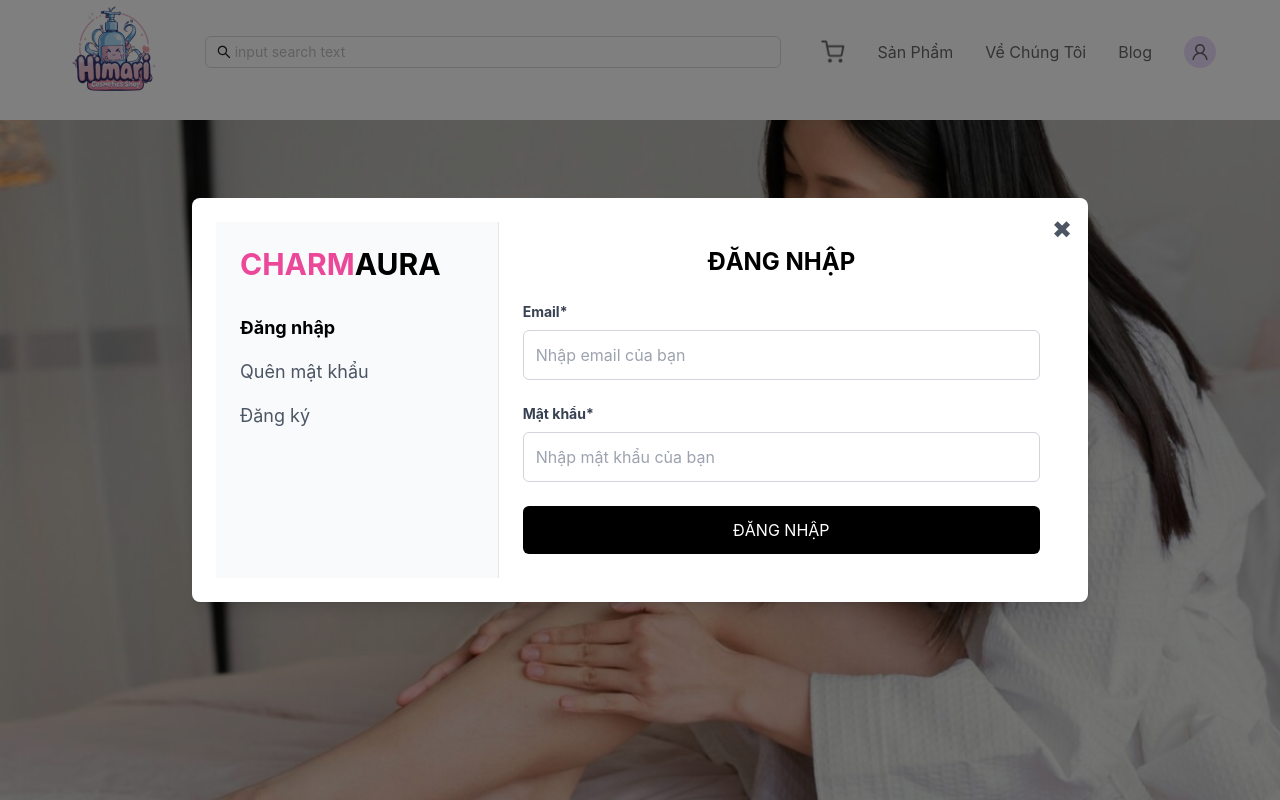
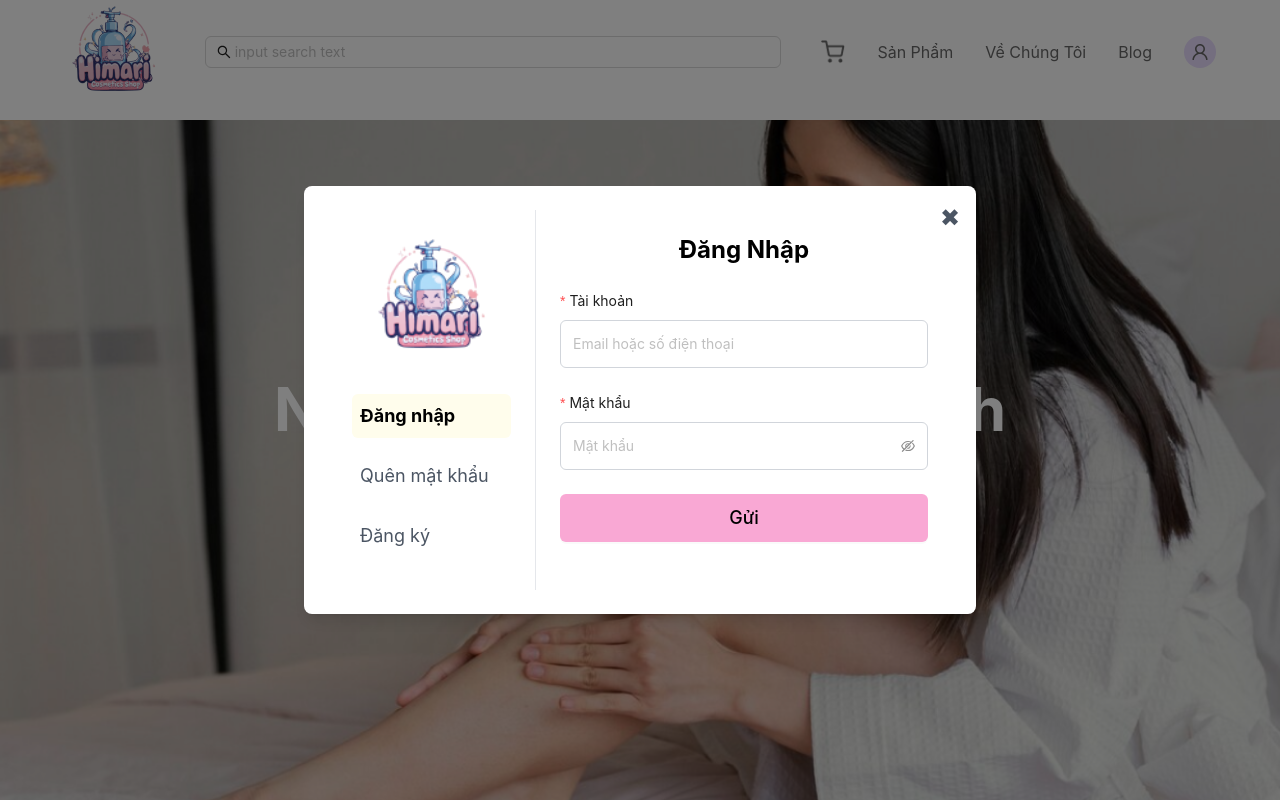
Before and after one commit to duchi8386/NJS1703_Himari_FE, a React (Vite) app: page / in a window 1280 px wide. Both pictures are taken after a click on the element 1200 px from the left and 52 px from the top of the page. Shown: the top 800 px of the page. Built offline with nearby package versions, Linux system fonts and the light colour scheme.

Commit message:
Update modal login - Admin

```diff
--- a/src/components/modal/LoginModal.jsx
+++ b/src/components/modal/LoginModal.jsx
@@ -1,24 +1,36 @@
 import React, { useState } from "react";
+import { Form, Input, Button, Radio, Checkbox } from "antd";
+import Logo from "../../assets/img/Logo.png";
+import { SendOutlined } from '@ant-design/icons';
 
 const LoginModal = ({ isOpen, onClose }) => {
   const [showForgotPassword, setShowForgotPassword] = useState(false);
   const [showRegister, setShowRegister] = useState(false);
+  const [form] = Form.useForm();
 
   if (!isOpen) return null;
 
+  const onFinish = (values) => {
+    console.log("Form values:", values);
+    // Xử lý submit form ở đây
+  };
+
   return (
     <div className="fixed inset-0 flex justify-center items-center bg-black bg-opacity-50 z-50">
-            <div className="bg-white w-full max-w-4xl p-6 rounded-lg shadow-lg relative flex">
+      <div className="bg-white w-full max-w-2xl p-6 rounded-lg shadow-lg relative flex">
         {/* Cột trái - Logo và menu */}
-                <div className="w-1/3 bg-gray-50 border-r border-gray-200 p-6">
-                    <div className="flex items-center mb-8">
-                        <h1 className="text-3xl font-bold">
-                            <span className="text-pink-500">CHARM</span>AURA
-                        </h1>
+        <div className="w-1/3  border-r border-gray-200 p-6">
+          <div className="flex justify-center items-center mb-8">
+            <img src={Logo} alt="Logo" className="w-32 h-auto" />
           </div>
           <ul className="space-y-4 text-lg">
             <li
-                            className={`font-bold ${!showForgotPassword && !showRegister ? 'text-black' : 'text-gray-600 cursor-pointer hover:text-black'}`}
+              className={`p-2 rounded-md transition-all cursor-pointer
+        ${
+          !showForgotPassword && !showRegister
+            ? "font-bold text-black bg-[#FFFDEC]"
+            : "text-gray-600 hover:bg-[#FFFDEC] hover:text-black"
+        }`}
               onClick={() => {
                 setShowForgotPassword(false);
                 setShowRegister(false);
@@ -27,7 +39,12 @@ const LoginModal = ({ isOpen, onClose }) => {
               Đăng nhập
             </li>
             <li
-                            className={`text-gray-600 cursor-pointer hover:text-black ${showForgotPassword ? 'font-bold text-black' : ''}`}
+              className={`p-2 rounded-md transition-all cursor-pointer
+        ${
+          showForgotPassword
+            ? "font-bold text-black bg-[#FFFDEC]"
+            : "text-gray-600 hover:bg-[#FFFDEC] hover:text-black"
+        }`}
               onClick={() => {
                 setShowForgotPassword(true);
                 setShowRegister(false);
@@ -36,7 +53,12 @@ const LoginModal = ({ isOpen, onClose }) => {
               Quên mật khẩu
             </li>
             <li
-                            className={`text-gray-600 cursor-pointer hover:text-black ${showRegister ? 'font-bold text-black' : ''}`}
+              className={`p-2 rounded-md transition-all cursor-pointer
+        ${
+          showRegister
+            ? "font-bold text-black bg-[#FFFDEC]"
+            : "text-gray-600 hover:bg-[#FFFDEC] hover:text-black"
+        }`}
               onClick={() => {
                 setShowRegister(true);
                 setShowForgotPassword(false);
@@ -49,7 +71,6 @@ const LoginModal = ({ isOpen, onClose }) => {
 
         {/* Cột phải - Nội dung động */}
         <div className="w-2/3 p-6">
-                    {/* Nút đóng */}
           <button
             onClick={onClose}
             className="absolute top-4 right-4 text-gray-600 hover:text-black text-2xl"
@@ -59,180 +80,193 @@ const LoginModal = ({ isOpen, onClose }) => {
 
           {!showForgotPassword && !showRegister && (
             <>
-                            <h2 className="text-2xl font-bold mb-6 text-center">ĐĂNG NHẬP</h2>
-                            <form className="flex flex-col gap-6">
-                                <div>
-                                    <label
-                                        htmlFor="email"
-                                        className="block text-sm font-bold text-gray-700 mb-2"
+              <h2 className="text-2xl font-bold mb-6 text-center">Đăng Nhập</h2>
+              <Form form={form} onFinish={onFinish} layout="vertical">
+                <Form.Item
+                  label="Tài khoản"
+                  name="account"
+                  rules={[
+                    { required: true, message: 'Vui lòng nhập tài khoản!' }
+                  ]}
                 >
-                                        Email*
-                                    </label>
-                                    <input
-                                        type="email"
-                                        id="email"
-                                        placeholder="Nhập email của bạn"
+                  <Input
+                    placeholder="Email hoặc số điện thoại"
                     className="w-full p-3 border border-gray-300 rounded-md focus:outline-none focus:ring-2 focus:ring-yellow-500"
                   />
-                                </div>
-                                <div>
-                                    <label
-                                        htmlFor="password"
-                                        className="block text-sm font-bold text-gray-700 mb-2"
+                </Form.Item>
+
+                <Form.Item
+                  label="Mật khẩu"
+                  name="password"
+                  rules={[
+                    { required: true, message: 'Vui lòng nhập mật khẩu!' }
+                  ]}
                 >
-                                        Mật khẩu*
-                                    </label>
-                                    <input
-                                        type="password"
-                                        id="password"
-                                        placeholder="Nhập mật khẩu của bạn"
+                  <Input.Password
+                    placeholder="Mật khẩu"
                     className="w-full p-3 border border-gray-300 rounded-md focus:outline-none focus:ring-2 focus:ring-yellow-500"
                   />
-                                </div>
-                                <button
-                                    type="submit"
-                                    className="bg-black text-white py-3 rounded-md hover:bg-gray-800 transition duration-200"
+                </Form.Item>
+
+                <Form.Item>
+                  <Button
+                    htmlType="submit"
+                    className="w-full bg-pink-300 hover:bg-pink-400 text-black border-none h-12 text-lg font-medium rounded-md"
                   >
-                                    ĐĂNG NHẬP
-                                </button>
-                            </form>
+                    Gửi
+                  </Button>
+                </Form.Item>
+              </Form>
             </>
           )}
 
           {showForgotPassword && (
             <>
               <h2 className="text-2xl font-bold mb-6 text-center">Quên mật khẩu</h2>
-                            <form className="flex flex-col gap-6">
-                                <div>
-                                    <label
-                                        htmlFor="forgot-email"
-                                        className="block text-sm font-bold text-gray-700 mb-2"
+              <Form form={form} onFinish={onFinish} layout="vertical">
+                <Form.Item
+                  name="forgotEmail"
+                  rules={[
+                    { required: true, message: 'Vui lòng nhập email hoặc số điện thoại!' }
+                  ]}
                 >
-                                        Email*
-                                    </label>
-                                    <input
-                                        type="email"
-                                        id="forgot-email"
-                                        placeholder="Nhập email của bạn"
+                  <Input
+                    placeholder="Email hoặc số điện thoại"
+                    className="w-full p-3 border border-gray-300 rounded-md focus:outline-none focus:ring-2 focus:ring-yellow-500"
+                    suffix={
+                      <Button
+                        className="bg-transparent border-none text-black hover:bg-transparent"
+                        icon={<SendOutlined />}
+                        onClick={() => console.log('Gửi mã')}
+                      />
+                    }
+                  />
+                </Form.Item>
+
+                <Form.Item
+                  name="otpCode"
+                  rules={[
+                    { required: true, message: 'Vui lòng nhập mã OTP!' }
+                  ]}
+                >
+                  <Input
+                    placeholder="OTP code"
                     className="w-full p-3 border border-gray-300 rounded-md focus:outline-none focus:ring-2 focus:ring-yellow-500"
                   />
-                                </div>
-                                <button
-                                    type="submit"
-                                    className="bg-black text-white py-3 rounded-md hover:bg-gray-800 transition duration-200"
+                </Form.Item>
+
+                <Form.Item>
+                  <Button
+                    htmlType="submit"
+                    className="w-full bg-pink-300 hover:bg-pink-400 text-black border-none h-12 text-lg font-medium rounded-md"
                   >
-                                    Gửi yêu cầu
-                                </button>
-                            </form>
+                    Gửi
+                  </Button>
+                </Form.Item>
+              </Form>
             </>
           )}
 
           {showRegister && (
             <>
               <h2 className="text-2xl font-bold mb-6 text-center">Đăng ký</h2>
-                            <form className="flex flex-col gap-4">
-                                <div>
-                                    <label
-                                        htmlFor="first-name"
-                                        className="block text-sm font-bold text-gray-700 mb-2"
+              <Form
+                form={form}
+                onFinish={onFinish}
+                layout="vertical"
+                className="space-y-4"
               >
-                                        Họ của bạn*
-                                    </label>
-                                    <input
-                                        type="text"
-                                        id="first-name"
-                                        placeholder="Nhập họ của bạn"
+                <Form.Item
+                  name="emailOrPhone"
+                  rules={[
+                    {
+                      required: true,
+                      message: "Vui lòng nhập email hoặc số điện thoại!",
+                    },
+                  ]}
+                >
+                  <Input
+                    placeholder="Nhập email hoặc số điện thoại"
                     className="w-full p-3 border border-gray-300 rounded-md focus:outline-none focus:ring-2 focus:ring-yellow-500"
                   />
+                </Form.Item>
+
+                <div className="flex-1">
+                  <Form.Item
+                    name="verificationCode"
+                    rules={[
+                      { required: true, message: "Vui lòng nhập mã xác thực!" },
+                    ]}
+                  >
+                    <Input
+                      placeholder="Nhập mã xác thực"
+                      className="w-full p-3 border border-gray-300 rounded-md focus:outline-none focus:ring-2 focus:ring-yellow-500"
+                      suffix={
+                        <Button
+                          className="bg-[#FFFDEC] hover:bg-[#f5f3e3] text-black border-none h-auto"
+                          onClick={() => console.log("Lấy mã")}
+                          size="large"
+                        >
+                          Lấy mã
+                        </Button>
+                      }
+                    />
+                  </Form.Item>
                 </div>
-                                <div>
-                                    <label
-                                        htmlFor="last-name"
-                                        className="block text-sm font-bold text-gray-700 mb-2"
+                <Form.Item
+                  name="password"
+                  rules={[
+                    { required: true, message: "Vui lòng nhập mật khẩu!" },
+                    {
+                      min: 6,
+                      max: 32,
+                      message: "Mật khẩu phải từ 6-32 ký tự!",
+                    },
+                  ]}
                 >
-                                        Tên của bạn*
-                                    </label>
-                                    <input
-                                        type="text"
-                                        id="last-name"
-                                        placeholder="Nhập tên của bạn"
+                  <Input.Password
+                    placeholder="Nhập mật khẩu từ 6 - 32 ký tự"
                     className="w-full p-3 border border-gray-300 rounded-md focus:outline-none focus:ring-2 focus:ring-yellow-500"
                   />
-                                </div>
-                                <div>
-                                    <label
-                                        htmlFor="phone"
-                                        className="block text-sm font-bold text-gray-700 mb-2"
+                </Form.Item>
+
+                <Form.Item
+                  name="fullName"
+                  rules={[{ required: true, message: "Vui lòng nhập họ tên!" }]}
                 >
-                                        Số điện thoại
-                                    </label>
-                                    <input
-                                        type="text"
-                                        id="phone"
-                                        placeholder="Nhập số điện thoại của bạn"
+                  <Input
+                    placeholder="Họ tên"
                     className="w-full p-3 border border-gray-300 rounded-md focus:outline-none focus:ring-2 focus:ring-yellow-500"
                   />
-                                </div>
-                                <div>
-                                    <label className="block text-sm font-bold text-gray-700 mb-2">
-                                        Giới tính
-                                    </label>
-                                    <div className="flex items-center gap-4">
-                                        <label className="flex items-center">
-                                            <input
-                                                type="radio"
-                                                name="gender"
-                                                value="female"
-                                                className="mr-2"
-                                            />
-                                            Nữ
-                                        </label>
-                                        <label className="flex items-center">
-                                            <input
-                                                type="radio"
-                                                name="gender"
-                                                value="male"
-                                                className="mr-2"
-                                            />
-                                            Nam
-                                        </label>
-                                    </div>
-                                </div>
-                                <div>
-                                    <label
-                                        htmlFor="register-email"
-                                        className="block text-sm font-bold text-gray-700 mb-2"
+                </Form.Item>
+
+                <Form.Item
+                  name="agreement"
+                  valuePropName="checked"
+                  rules={[
+                    {
+                      validator: (_, value) =>
+                        value
+                          ? Promise.resolve()
+                          : Promise.reject("Vui lòng đồng ý với điều khoản!"),
+                    },
+                  ]}
                 >
-                                        Email*
-                                    </label>
-                                    <input
-                                        type="email"
-                                        id="register-email"
-                                        placeholder="Nhập email của bạn"
-                                        className="w-full p-3 border border-gray-300 rounded-md focus:outline-none focus:ring-2 focus:ring-yellow-500"
-                                    />
-                                </div>
-                                <div>
-                                    <label
-                                        htmlFor="register-password"
-                                        className="block text-sm font-bold text-gray-700 mb-2"
+                  <Checkbox className="text-sm">
+                    Tôi đã đọc và đồng ý với Điều kiện giao dịch chung và Chính
+                    sách bảo mật thông tin của Himan
+                  </Checkbox>
+                </Form.Item>
+
+                <Form.Item>
+                  <Button
+                    htmlType="submit"
+                    className="w-full bg-pink-300 hover:bg-pink-400 text-black border-none h-12 text-lg font-medium rounded-md"
                   >
-                                        Mật khẩu*
-                                    </label>
-                                    <input
-                                        type="password"
-                                        id="register-password"
-                                        placeholder="Nhập mật khẩu của bạn"
-                                        className="w-full p-3 border border-gray-300 rounded-md focus:outline-none focus:ring-2 focus:ring-yellow-500"
-                                    />
-                                </div>
-                                <button
-                                    type="submit"
-                                    className="bg-black text-white py-3 rounded-md hover:bg-gray-800 transition duration-200"
-                                >
-                                    Đăng ký
-                                </button>
-                            </form>
+                    Gửi
+                  </Button>
+                </Form.Item>
+              </Form>
             </>
           )}
         </div>
```
Also changed, not shown: src/components/admin/AdminNavbar.jsx (+5 -9 lines), src/components/admin/AdminSidebar.jsx (+6 -9 lines), src/layout/AdminLayout.jsx (+14 -0 lines). Lines whose indentation alone changed are shown as unchanged.
